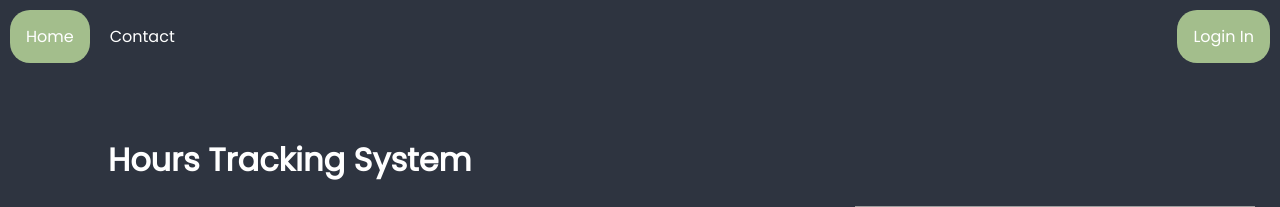
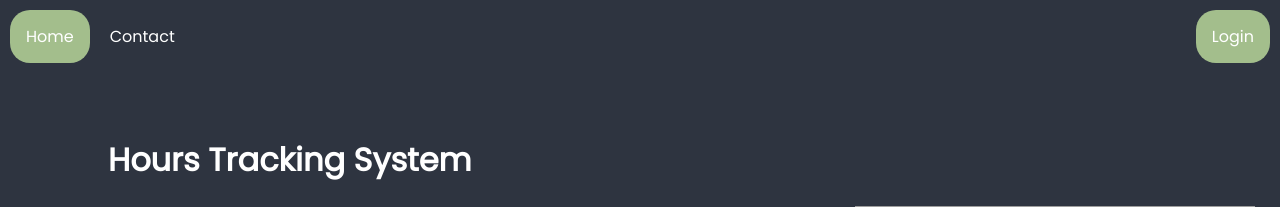
Before and after one commit to SilentSmeary/hours-tracking, a PHP site: page / in a window 1280 px wide. Shown: the top 207 px of the page. Run offline with PHP 8.4, Linux system fonts and the light colour scheme; grey boxes are pictures that could not be loaded.

Commit message:
Update index.php

```diff
--- a/index.php
+++ b/index.php
@@ -12,7 +12,8 @@
 <body>
 <ul class="navbar_main">
     <li class="navbar_li"><a class="active" href="index.html">Home</a></li>
-    <li class="navbar_li"><a href="contact.html">Contact</a></li> <li class="navbar_li" style="float:right"><a class="active" href="sign_in.html">Login In</a></li>
+    <li class="navbar_li"><a href="contact.html">Contact</a></li>
+    <li class="navbar_li" style="float:right"><a class="active" href="sign_in.html">Login</a></li>
 </ul>
 
 <div id="container">
@@ -35,8 +36,6 @@
         <a id="join_now2" href="school_sign_up.html">School Sign Up</a>
     </div>
     <img id="content_image" src="assets/home_page_image.png" alt="">
-
-
 </div>
 </body>
 </html>
```
